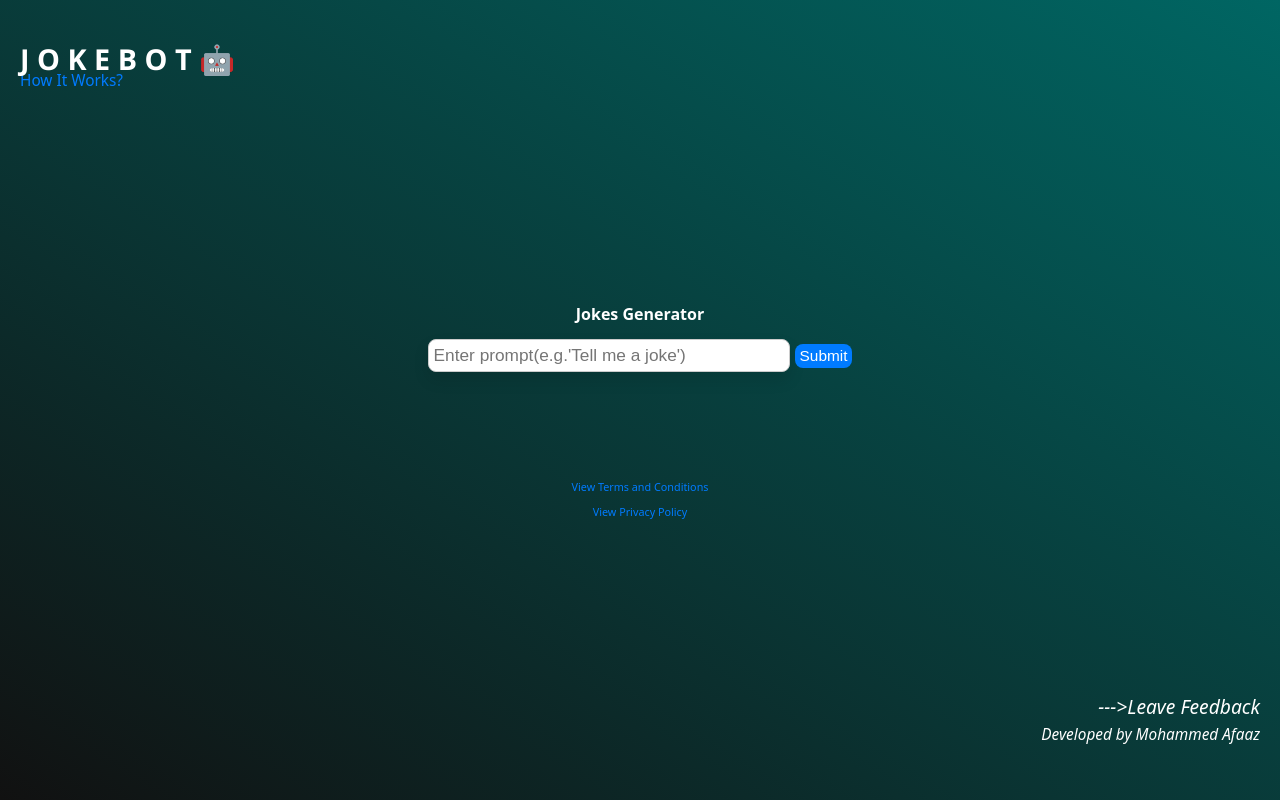
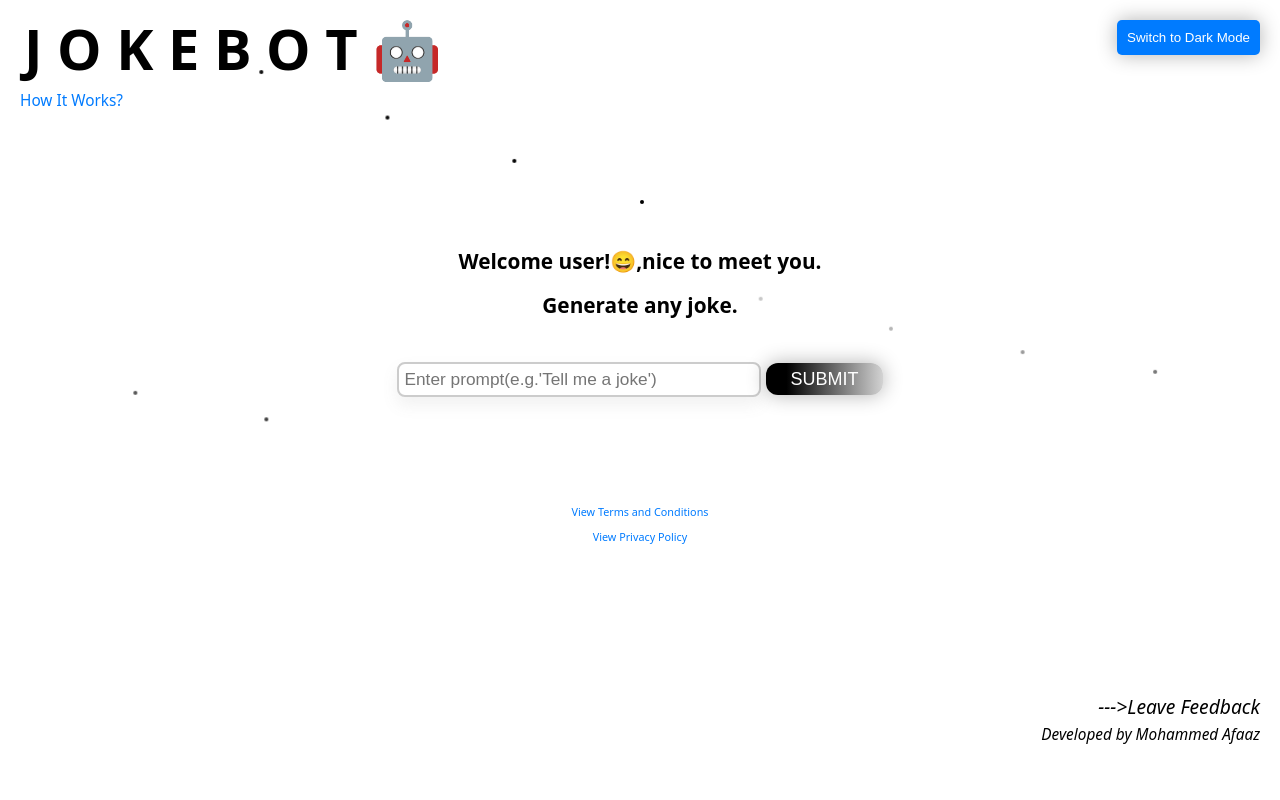
Before and after one commit to mohammedafaaz/JOKEBOT, a Flask app: page / in a window 1280 px wide. Run offline with Flask 3, Linux system fonts and the light colour scheme.

Commit message:
Changes in UI

```diff
--- a/templates/index.html
+++ b/templates/index.html
@@ -7,7 +7,6 @@
     <style>
     body {
     font-family: system-ui, -apple-system, BlinkMacSystemFont, 'Segoe UI', Roboto, Oxygen, Ubuntu, Cantarell, 'Open Sans', 'Helvetica Neue', sans-serif;
-    background: linear-gradient(to top right , #111111,#006663);
     text-align: center;
     margin: 0;
     padding: 0;
@@ -20,31 +19,15 @@
     font-size: larger;
     }
 
-    button {
-    background-color: #007BFF;
-    color: white;
-    padding: 3px 5px;
-    font-size: 0.8em;
-    border: none;
-    border-radius: 8px;
-    cursor: pointer;
-    transition: 0.5s;
-    }
-
-    button:hover {
-    background-color: #1652c06d;
-    }
-
     #joke, #end-dialogue {
     margin-top: 20px;
-    font-size: 30px;
-    font-weight: 500;
-    font-family:'Gill Sans', 'Gill Sans MT', Calibri, 'Trebuchet MS', sans-serif;
-    color: #ffffff;
+    font-size: 2.3rem;
+    font-weight: bold;
+    color: #000000;
     }
 
     a {
-    color: rgb(255, 255, 255);
+    color: rgb(0, 0, 0);
     font-style: italic;
     font-size: 1em;
     text-decoration: none;
@@ -60,7 +43,7 @@
     color: #799dff;}
 
     p {
-    color: rgb(255, 255, 255);
+    color: rgb(0, 0, 0);
     font-style: italic;
     font-size: 0.8em;
     text-decoration: none;
@@ -71,46 +54,19 @@
         bottom: 40px;
         right: 20px;
     }
-
-
-        h1 {
-            position: fixed;
-            top: 20px;
-            left: 20px;
-            margin-bottom: 5px;
-            font-family: 'Segoe UI', Tahoma, Geneva, Verdana, sans-serif;
-            font-size:1.5em;
-            color: rgb(255, 255, 255);
-            transition: 1.5s;
-        }
-        h1:hover{
-
-            filter: drop-shadow(0 0 20px rgba(255, 255, 255, 0.711));
-        }
-
-        h2{
-            font-size: medium;
-            margin-top: 5px;
-            color: rgb(255, 255, 255);
-            transition: 0.5s;
-        }
-        h2:hover{
-            color: lightgrey;
-        }
-
     input[type="text"] {
-            box-shadow: 0 8px 16px rgba(0, 0, 0, 0.1);
+            box-shadow: 0 8px 16px rgba(121, 121, 121, 0.1);
             width: 350px;
             padding: 5px;
             margin-bottom: 20px;
-            border: 1px solid #ccc;
+            border: 2px solid #ccc;
             border-radius: 8px;
             font-size: 0.9em;
             transition: 0.5s;
         }
         input:hover
         {
-            filter: drop-shadow(0 0 20px rgba(0, 0, 0, 0.358));
+            filter: drop-shadow(0 0 20px rgba(109, 109, 109, 0.358));
         }
 
 .dropdown {
@@ -141,7 +97,7 @@
             margin-top: 20px;
             text-align: start;
             position: fixed;
-            top: 50px;
+            top: 70px;
             left: 20px;
 
         }
@@ -152,12 +108,12 @@
             margin-top: 10px;
             display: none;
             text-align: left;
-            color: #555;
+            color: #ffffff;
             font-size: 1em;
-            background: #f9f9f9;
+            background: #000000;
             padding: 10px;
             border-radius: 8px;
-            border: 1px solid #ddd;
+            border: 1px solid #000000;
         }
         .close-btn {
             color: #FF6347;
@@ -190,30 +146,206 @@
             margin-top: 10px;
             display:none;
             text-align: left;
-            color: #555;
+            color: #ffffff;
             font-size: 2em;
-            background: #f9f9f9;
+            background: #000000;
             padding: 15px;
             border-radius: 8px;
-            border: 1px solid #ddd;
+            border: 1px solid #000000;
 
+        }
+
+        .shimmer-button {
+      display: inline-flex;
+      align-items: center;
+      justify-content: center;
+      padding: 0.8rem 1.5rem;
+      font-size: 1rem; /* Base font size */
+      font-weight: 500; /* Medium font weight */
+      line-height: 0.4; /* Tight line height */
+      text-align: center;
+      text-transform: uppercase;
+      color: #fff; /* White text */
+      background: linear-gradient(90deg, #000000, #000000, #ffffff); /* Example shimmer gradient */
+      background-size: 200% 100%;
+      border-radius: 12px; /* Rounded corners */
+      box-shadow: 0px 0px 20px rgba(0, 0, 0, 0.3); /* Shadow */
+      border: none;
+      cursor: pointer;
+      overflow: hidden;
+      position: relative;
+      animation: shimmer 3.0s infinite;
+    }
+
+    /* Shimmer effect */
+    @keyframes shimmer {
+      0% {
+        background-position: 200% 0;
+      }
+      100% {
+        background-position: -200% 0;
+      }
+    }
+
+    /* Responsive text size */
+    @media (min-width: 1024px) {
+      .shimmer-button {
+        font-size: 1.125rem; /* lg:text-lg */
+      }
+    }
+     /* Particles styles */
+     .particles {
+      position: absolute;
+      inset: 0;
+      pointer-events: none;
+    }
+
+    .particle {
+      position: absolute;
+      width: 4px;
+      height: 4px;
+      background-color: var(--particle-color, #000000);
+      border-radius: 50%;
+      animation: float 3s ease-in-out infinite;
+    }
+
+    /* Particle animation */
+    @keyframes float {
+      0% {
+        transform: translateY(0) translateX(0);
+        opacity: 1;
+      }
+      50% {
+        opacity: 0.8;
+        transform: translateY(-30px) translateX(10px);
+      }
+      100% {
+        transform: translateY(60px) translateX(-10px);
+        opacity: 0.2;
+      }
+    }
+    .blur-fade-text {
+      font-size: 1.3rem;
+      font-weight: bold;
+      color: #000000;
+      margin-bottom: 16px;
+      filter: blur(10px);
+      opacity: 0;
+      animation: blurFade 2.0s ease-in-out forwards;
+
+    }
+
+    /* Blur Fade Animation */
+    @keyframes blurFade {
+      0% {
+        filter: blur(10px);
+        opacity: 0;
+      }
+      100% {
+        filter: blur(0);
+        opacity: 1;
+      }
+    }
+
+    /* Add animation delay for each text */
+    .blur-fade-text:nth-child(1) {
+      animation-delay: 0.25s;
+    }
+    .blur-fade-text:nth-child(2) {
+      animation-delay: 0.5s;
+    }
+    .typing-container {
+      font-size: 3.5rem;
+      font-weight: bold;
+      color: #000;
+      position: absolute;
+      top: 0;
+      left: 0;
+      margin: 10px;
+    }
+
+    .typing-container span {
+      color: #000000;
+      padding: 0 4px;
+      top: 0;
+      left: 0;
+      margin: 10px;
+    }
+      /* Dark mode styles */
+      body.dark-mode {
+            background-color: #000000;
+            color: white;
+        }
+
+        .mode-toggle {
+        position: fixed;
+      top: 20px;
+      right: 20px;
+      padding: 10px 10px;
+      background-color: #007bff;
+      color: #fff;
+      border: none;
+      cursor: pointer;
+      border-radius: 5px;
+      box-shadow: 0px 0px 20px rgba(0, 0, 0, 0.3);
+        }
+
+        .mode-toggle:hover {
+            background-color: #000000;
+        }
+
+        .mode-toggle:focus {
+            outline: none;
+        }
+        #joke, #end-dialogue,a,p,.blur-fade-text, .typing-container span, .particle, .particles{
+            color: black;
+        }
+        body.dark-mode #joke,
+        body.dark-mode #end-dialogue,
+        body.dark-mode a,
+        body.dark-mode p,
+        body.dark-mode .blur-fade-text,
+        body.dark-mode .typing-container span,
+        body.dark-mode .particle,
+        body.dark-mode .particles{
+            color: white;
         }
 
     </style>
 </head>
 <body>
     <div>
+        <div class="typing-container">
+            <span id="typed-text"></span>
+        </div>
+        <div class="blur-fade-text">Welcome user!😄,nice to meet you.</div>
+        <div class="blur-fade-text">Generate any joke.</div>
+        <br>
+        <div class="particles">
+            <!-- 100 particles generated -->
+            <div class="particle" style="top: 10%; left: 20%; animation-delay: 0s;"></div>
+            <div class="particle" style="top: 15%; left: 30%; animation-delay: 0.2s;"></div>
+            <div class="particle" style="top: 20%; left: 40%; animation-delay: 0.4s;"></div>
+            <div class="particle" style="top: 25%; left: 50%; animation-delay: 0.6s;"></div>
+            <div class="particle" style="top: 30%; left: 60%; animation-delay: 0.8s;"></div>
+            <div class="particle" style="top: 35%; left: 70%; animation-delay: 1s;"></div>
+            <div class="particle" style="top: 40%; left: 80%; animation-delay: 1.2s;"></div>
+            <div class="particle" style="top: 45%; left: 90%; animation-delay: 1.4s;"></div>
+            <div class="particle" style="top: 50%; left: 10%; animation-delay: 1.6s;"></div>
+            <div class="particle" style="top: 55%; left: 20%; animation-delay: 1.8s;"></div>
+            <!-- Repeat as needed to create the desired number of particles -->
+          </div>
         <div class="how-it-works" onclick="toggleDetails()">How It Works?</div>
         <div class="details" id="details">
-            <p>JokeBot is an interactive joke generator that uses the following steps:</p>
             <ol>
+                JokeBot is an interactive joke generator that uses the following steps:
                 <li>Type a command like "Tell me a joke" into the input box.</li>
                 <li>JokeBot fetches a random joke from its server or API.</li>
                 <li>The joke is displayed on the screen for you to enjoy!</li>
                 <li>If you liked the joke, you can ask for another one.</li>
                 <li>If you want to stop, simply type "stop" or "bye."</li>
             </ol>
-            <p>It's that simple! Have fun with JokeBot and keep laughing!</p>
+
             <span class="close-btn" onclick="toggleDetails()">Close</span>
         </div>
     </div>
@@ -229,11 +361,11 @@
     </script>
 
     <div>
-    <h1>J O K E  B O T 🤖</h1>
-    <br>
-    <h2>Jokes Generator</h2>
     <input type="text" inputmode="email" id="userPrompt" placeholder="Enter prompt(e.g.'Tell me a joke')">
-    <button id="submitPromptButton">Submit</button>
+    <button class="shimmer-button",id="submitPromptButton">Submit
+        <span>
+        </span>
+    </button>
 
     <div id="joke"></div>
     <div id="end-dialogue"></div>
@@ -312,8 +444,9 @@
         <div class="link" onclick="toggleContent('terms')">View Terms and Conditions</div>
         <div class="content" id="terms">
             <h3>Terms and Conditions</h3>
-            <p>Welcome to JokeBot! By using our service, you agree to the following:</p>
             <ul>
+                Welcome to JokeBot! By using our service, you agree to the following:
+                <br>
                 <li>Purpose of Use: The Joke Bot is designed for entertainment purposes only. It delivers jokes and light-hearted content but does not guarantee the appropriateness or accuracy of any content.</li>
                 <li>User Responsibility: Users are responsible for their interactions with the application and must ensure its use complies with local laws and regulations.</li>
                 <li>No Offensive Content: Users are prohibited from entering offensive, discriminatory, or illegal inputs into the Joke Bot.</li>
@@ -327,8 +460,8 @@
         <div class="link" onclick="toggleContent('privacy')">View Privacy Policy</div>
         <div class="content" id="privacy">
             <h3>Privacy Policy</h3>
-            <p>We value your privacy:</p>
             <ul>
+                We value your privacy:
                 <li>Data Collection: The Joke Bot operates without storing or collecting personal information from users.</li>
                 <li>Temporary Inputs: User inputs are processed temporarily and are not saved in any database or logs.</li>
                 <li>Third-party Access: We do not share any user input or related data with third-party services.</li>
@@ -338,6 +471,9 @@
             </ul>
             <span class="close-btn" onclick="toggleContent('privacy')">Close</span>
         </div>
+    </div>
+    <div class="light-mode">
+        <button class="mode-toggle" id="toggleMode">Switch to Dark Mode</button>
     </div>
 
     <script>
@@ -350,6 +486,48 @@
             }
         }
     </script>
+    <script>
+        const text = "J O K E  B O T 🤖";
+        const element = document.getElementById("typed-text");
+
+        let index = 0;
+
+        function typeText() {
+          if (index < text.length) {
+            element.textContent += text.charAt(index);
+            index++;
+            setTimeout(typeText, 100); // Adjust typing speed here
+          }
+        }
+
+        // Start the typing effect
+        typeText();
+      </script>
+       <script>
+        // Get the button and the body element
+        const toggleButton = document.getElementById('toggleMode');
+        const body = document.body;
+
+        // Check the current mode from localStorage (if any)
+        if (localStorage.getItem('dark-mode') === 'true') {
+            body.classList.add('dark-mode');
+            toggleButton.textContent = 'Switch to Light Mode';
+        }
+
+        // Toggle dark mode on button click
+        toggleButton.addEventListener('click', () => {
+            body.classList.toggle('dark-mode');
+
+            // Save the current mode to localStorage
+            if (body.classList.contains('dark-mode')) {
+                localStorage.setItem('dark-mode', 'true');
+                toggleButton.textContent = 'Switch to Light Mode';
+            } else {
+                localStorage.setItem('dark-mode', 'false');
+                toggleButton.textContent = 'Switch to Dark Mode';
+            }
+        });
+    </script>
 
 </body>
 </html>
```
Lines whose indentation alone changed are shown as unchanged.
